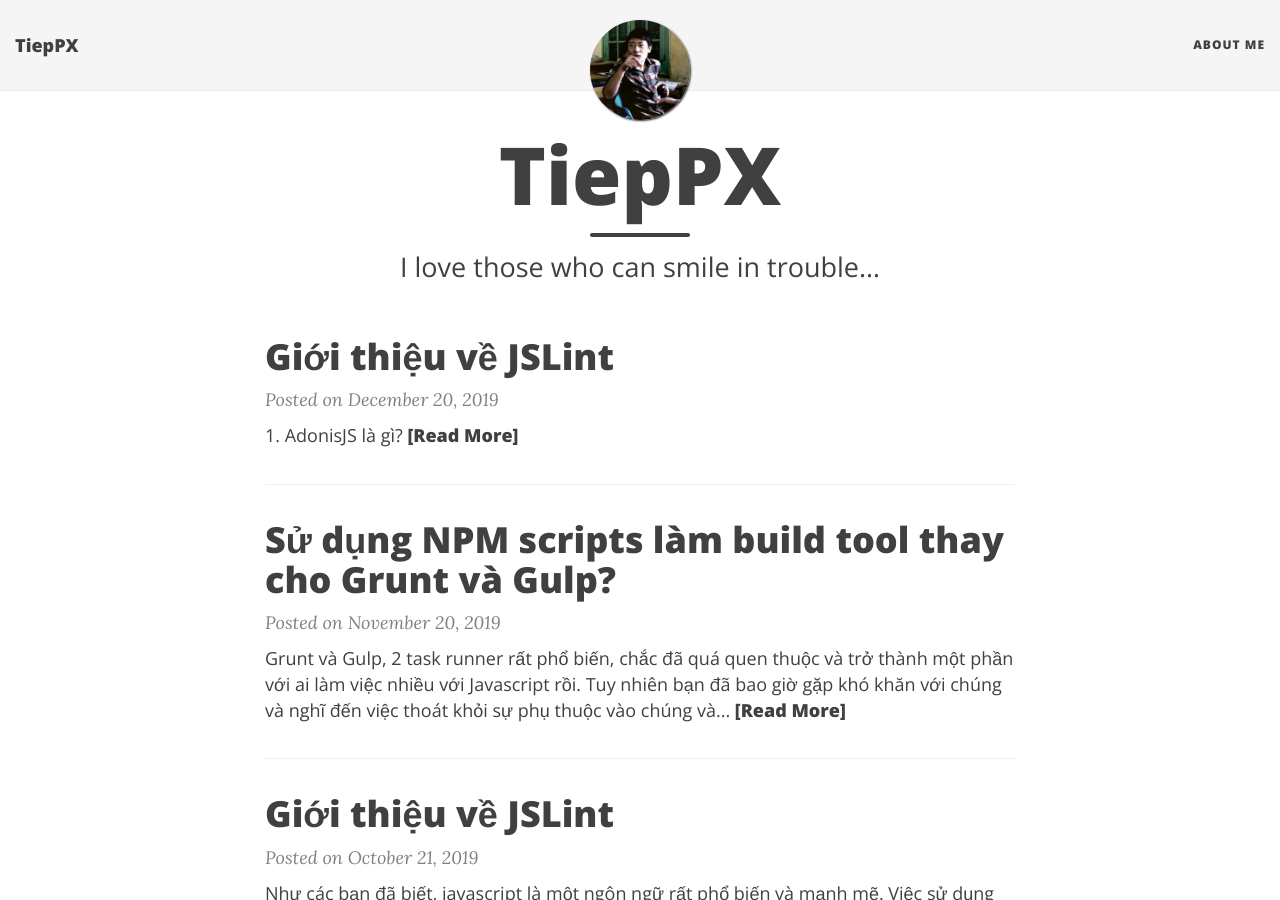
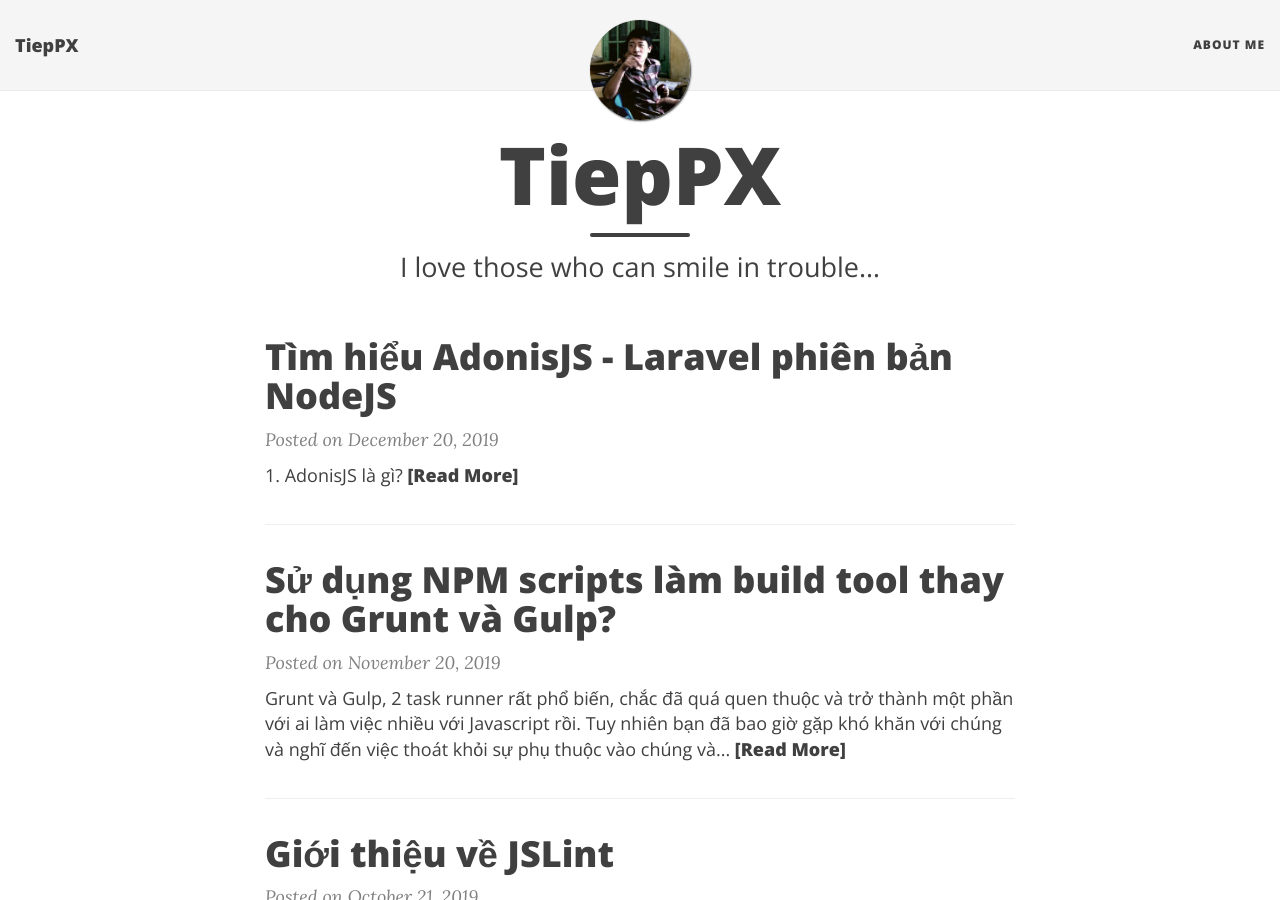
Before and after one commit to tieppt07/tieppt07.github.io, a Jekyll site: the page built from index.html, in a window 1280 px wide and 900 px high. Built offline with Jekyll 4.4.1, drawn with Linux system fonts in a browser that asks for light colours; nearby versions of some CDN libraries; the list of posts is cut into pages by our own code.

Commit message:
Update 2019-12-20-tim-hieu-adonisjs-laravel-phien-ban-nodejs.md

```diff
--- a/_posts/2019-12-20-tim-hieu-adonisjs-laravel-phien-ban-nodejs.md
+++ b/_posts/2019-12-20-tim-hieu-adonisjs-laravel-phien-ban-nodejs.md
@@ -1,6 +1,6 @@
 ---
 layout: post
-title: Giới thiệu về JSLint
+title: Tìm hiểu AdonisJS - Laravel phiên bản NodeJS
 ---
 
 ### 1. AdonisJS là gì?
@@ -187,7 +187,7 @@ Route
   .get('users/:id', 'UserController.show')
   .as('profile')
 #View
-{{ linkTo('profile', 'View Profile', { id: 1 }) }}
+linkTo('profile', 'View Profile', { id: 1 })
 
 // Hoặc route resource: resource(name, controller)
 
```
